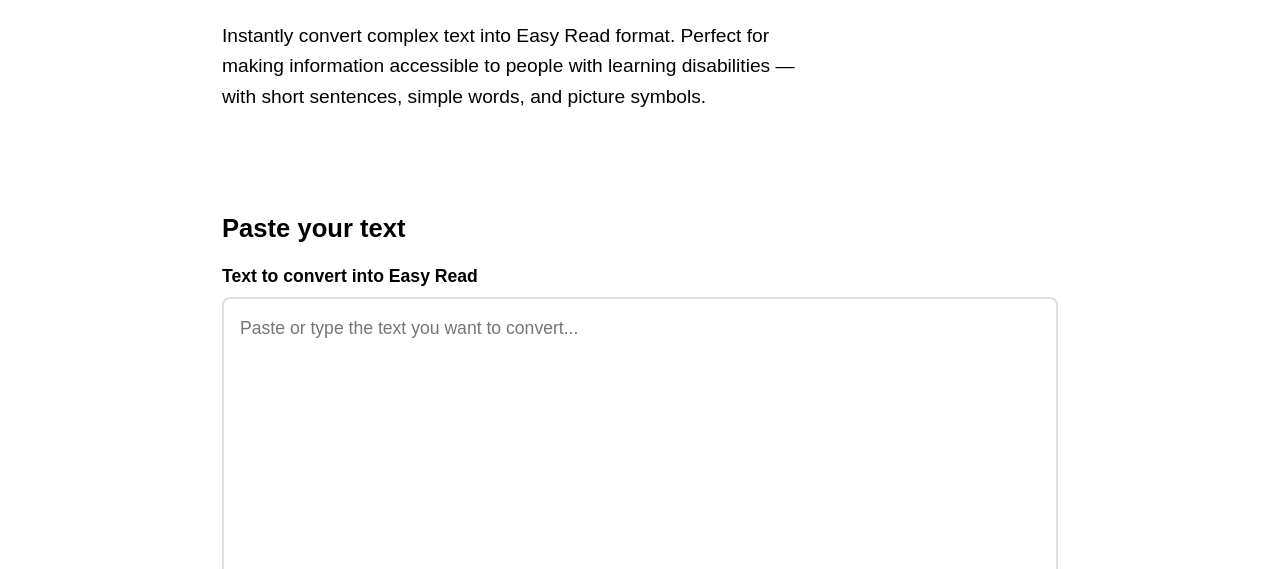
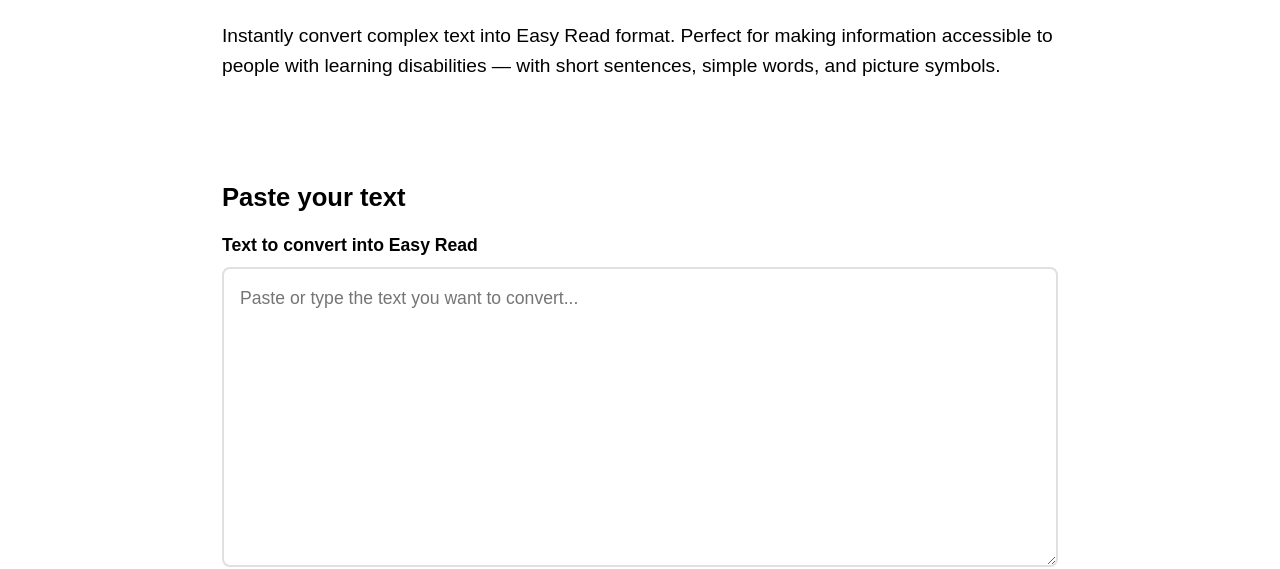
Before and after one commit to frantj/Michelle-Feedback-EasyRead-MVP, a website: page public/index.html in a window 1280 px wide. Shown: the part 234-803 px from the top of the page. Drawn offline with Linux system fonts and the light colour scheme.

Commit message:
Update hero paragraph and heading display
Add display:inline-block to .er-section-heading in public/css/styles.css and remove the inline max-width:600px from the hero paragraph in public/index.html. These tweaks adjust heading layout and allow the hero text to span its container for improved spacing and responsiveness.

```diff
--- a/public/css/styles.css
+++ b/public/css/styles.css
@@ -225,6 +225,7 @@ textarea:focus {
   margin-bottom: 2.5rem;
 }
 .er-section-heading {
+  display: inline-block;
   font-size: 1.5rem;
   font-weight: 700;
   color: var(--black);
--- a/public/index.html
+++ b/public/index.html
@@ -70,7 +70,7 @@
 
   <section class="hero" aria-labelledby="hero-heading">
     <h1 id="hero-heading">Free Easy Read Generator — Create Accessible Documents</h1>
-    <p style="font-size:1.2rem; line-height:1.6; max-width:600px;">
+    <p style="font-size:1.2rem; line-height:1.6;">
       Instantly convert complex text into Easy Read format. Perfect for making information accessible
       to people with learning disabilities — with short sentences, simple words, and picture symbols.
     </p>
```
